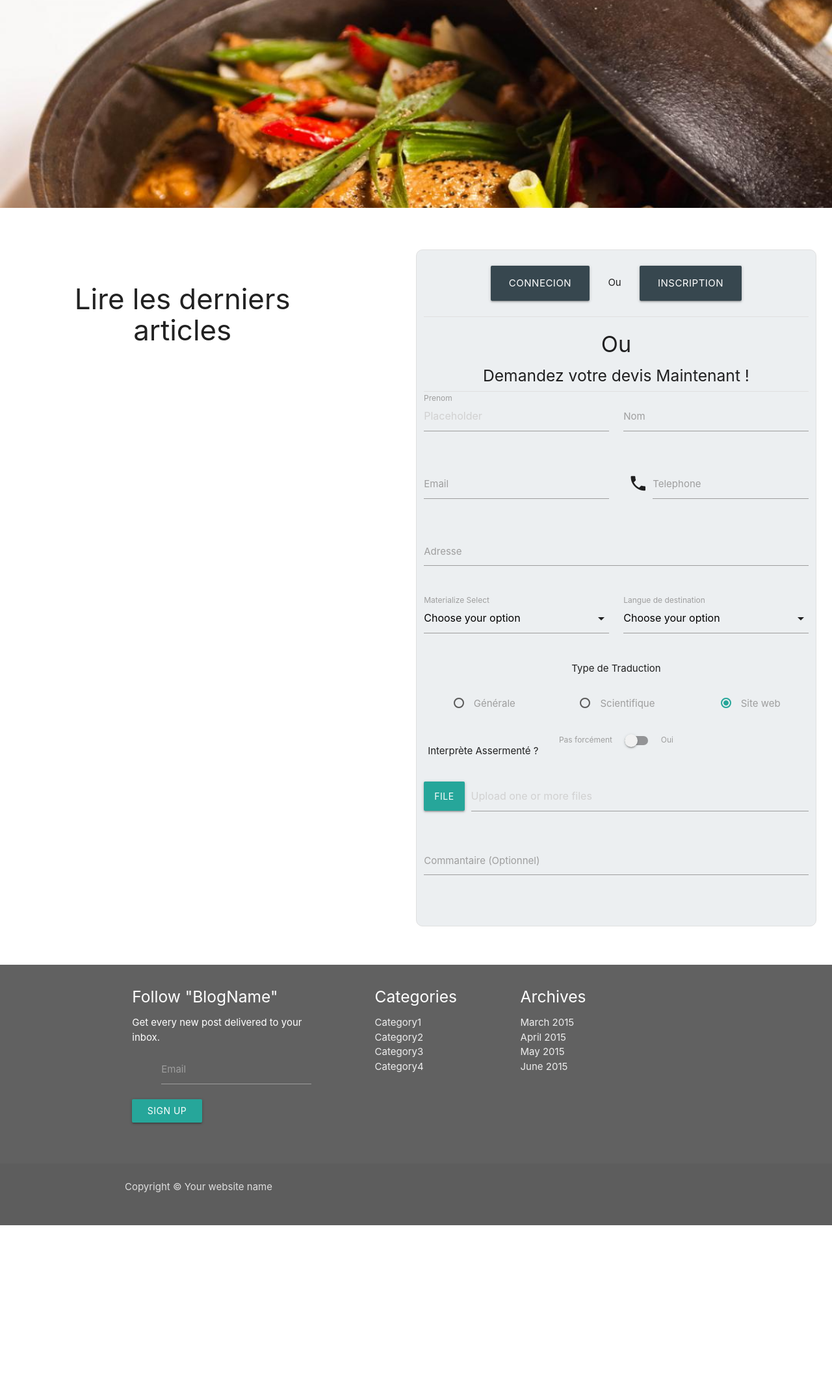
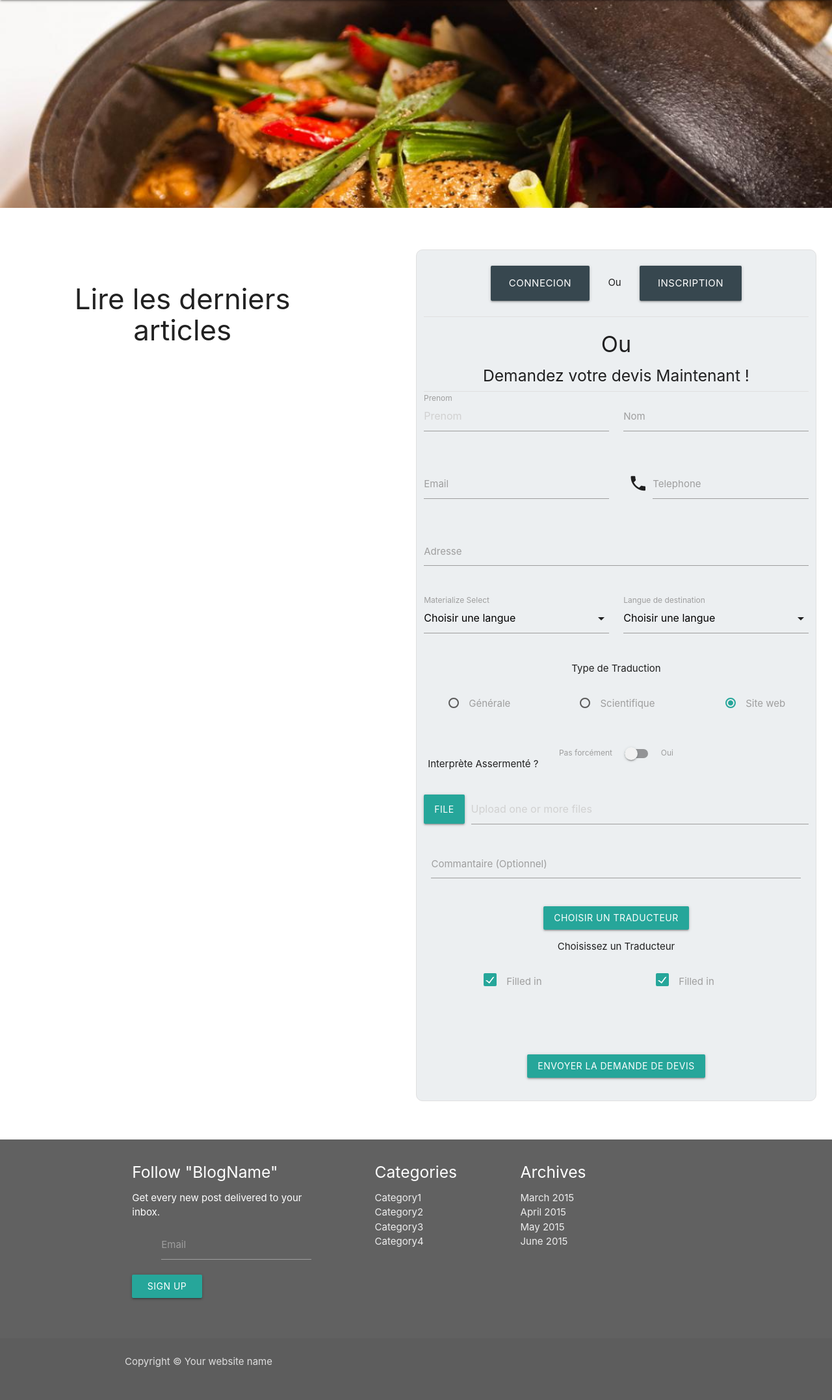
Before and after one commit to yaacine/my-traduction, a PHP site: page / in a window 1280 px wide. Shown: the part 64-2219 px from the top of the page at 65% size. Before the commit the page ends 1950 px from the top, so only its background shows below. Run offline with PHP 8.4, Linux system fonts and the light colour scheme; data comes from the database, SQL or seed files in the repository; data that the repository does not hold is empty.

Commit message:
working on form devis ask submission

```diff
--- /dev/null
+++ b/logout.php
@@ -0,0 +1,5 @@
+<?php
+session_start();
+session_destroy();
+header ("location: index.php");
+?>
--- a/models/traducteurModel.php
+++ b/models/traducteurModel.php
@@ -48,6 +48,16 @@ class TraducteurModel{
     return ($langues);
    }
 
+   //gets all trad with specified filtes in index.php
+   // langages + asérmenté
+   public function getFiltredTraducteur(){
+    DBManager::connection();
+    $langueQuery ='SELECT * FROM Traducteur t JOIN MaitriseLangue m on m.traducteur_id=t.idTraducteur and t.assermente=1';
+    $langues = (DBManager::$conn)->query($langueQuery);
+    return ($langues);
+
+   }
+
 
 
 
--- a/views/globalItems.php
+++ b/views/globalItems.php
@@ -9,7 +9,7 @@ class GlobalItems
             <meta charset="UTF-8" />
             <meta name="viewport" content="width=device-width, initial-scale=1.0" />
             <meta http-equiv="X-UA-Compatible" content="ie=edge" />
-            <!-- <meta http-equiv="pragma" content="no-cache" /> -->
+            <meta http-equiv="pragma" content="no-cache" />
             <!-- <link rel="stylesheet" href="styles/signupForm.css" />
     <link rel="stylesheet" href="styles/signinForm.css" /> -->
             <script type="text/javascript" src="./javascript/jquery.js"></script>
@@ -47,7 +47,15 @@ class GlobalItems
 
     public function getNavbar(){
     ?>
-        <nav id="navbar">
+        <ul id="dropdown1" class="dropdown-content">
+        <li><a href="#!">one</a></li>
+        <li><a href="#!">two</a></li>
+        <li class="divider"></li>
+        <li><a href="#!">three</a></li>
+        </ul>
+
+     <div class="navbar-fixed">
+     <nav id="navbar">
             <div class="nav-wrapper blue-grey darken-3">
                 <a href="#!" class="brand-logo">Logo</a>
                 <a href="#" data-target="mobile-demo" class="sidenav-trigger"><i class="material-icons">menu</i></a>
@@ -58,7 +66,7 @@ class GlobalItems
                     <li><a href="blog.html">Blog</a></li>
                     <li><a href="recrutement.php">Devenir Traducteur</a></li>
                 </ul>
-                <ul class="right hide-on-med-and-down   social-media-icons center-align">
+                <ul class="right hide-on-med-and-down   social-media-icons center-align right hide-on-med-and-down">
 
                     <li>
                         <a href=""><img src="./assets/png/001-linkedin.png" alt="linkedin logo" />
@@ -74,18 +82,25 @@ class GlobalItems
                             <img src="./assets/png/005-twitter.png" alt="twitter logo" />
                         </a>
                     </li>
+
+
                     <?php
                          session_start();
                          if (isset($_SESSION["loggedin"]) && $_SESSION["loggedin"] === true){
-                             echo'<li style="display=block" ><a  href="">
-                             <i class="large material-icons btn tooltipped" data-position="bottom" data-tooltip="Voire le profil">person</i>
+                             echo'  <li>
+                             <a class="dropdown-trigger" href="logout.php" data-target="dropdown1">'.$_SESSION["name"].'
+                                  <i class=" material-icons  tooltipped  right" data-position="bottom" data-tooltip="Voire le profil">person</i>
 
-                              </a> </li>';
+
+                             </a></li>';
                          }
                     ?>
                 </ul>
+
             </div>
         </nav>
+     </div>
+
         <?php
     }
     public function getFooter(){
--- a/views/indexView.php
+++ b/views/indexView.php
@@ -4,20 +4,23 @@ require_once __DIR__ . '/../models/traducteurModel.php';
 require_once __DIR__ . '/../controllers/authController.php';
 
 
-class IndexView{
-    public function getContent(){
+class IndexView
+{
+  public function getContent()
+  {
     //   header("Cache-Control: no-store, no-cache, must-revalidate, max-age=0");
     //  header("Cache-Control: post-check=0, pre-check=0", false);
     //  header("Pragma: no-cache");
 
-        $g= new GlobalItems();
+    $g = new GlobalItems();
     $g->getPageHead();
     $g->getNavbar();
 
-        $a= new ArticleModel();
+    $a = new ArticleModel();
     $t = new TraducteurModel();
     $articles = $a->getAllArticles();
-        $wilayas = $t->getAllTraducteursWilayas();
+    $langues = $t->getAllLanguages();
+    $langues2 = $t->getAllLanguages();
 
 ?>
 
@@ -27,21 +30,21 @@ class IndexView{
       <a class="carousel-item" href="#three!"><img src="./assets/slider/download.jpeg"></a>
       <a class="carousel-item" href="#four!"><img src="./assets/slider/download.jpeg"></a>
     </div>
-        <div  id="content">
+    <div id="content">
 
       <div class="row">
-          <div id="articles-section"  class="col s5">
+        <div id="articles-section" class="col s5">
           <h3 style="text-align: center">Lire les derniers articles</h4>
 
             <?php
-         foreach($articles as $row){
+            foreach ($articles as $row) {
               echo '
              <div class="card">
              <div class="card-image waves-effect waves-block waves-light">
                <img class="activator" src="./assets/slider/download.jpeg">
              </div>
              <div class="card-content">
-               <span class="card-title activator grey-text text-darken-4">'.$row['title'].'<i class="material-icons right">more_vert</i></span>
+               <span class="card-title activator grey-text text-darken-4">' . $row['title'] . '<i class="material-icons right">more_vert</i></span>
                <p>Enim deserunt quis veniam esse excepteur laborum exercitation culpa duis sunt sint ut. Nisi laborum eu sint sit ea nulla voluptate officia et et aute. Pariatur veniam esse Lorem consectetur reprehenderit elit. Magna ea laboris proident sunt labore voluptate eu velit nostrud commodo culpa in. Ad eu ipsum ad est aliqua ex dolor ad consequat velit do qui esse.</p>
                <p><a href="#">Lire la suite</a></p>
              </div>
@@ -60,66 +63,49 @@ class IndexView{
         <div id="empty-sction" class="col s1 "></div>
 
         <!-- partie droite (formulaire de demande de devis) -->
-          <div
-            id="form-sction"
-            class="col s6 center-align collection blue-grey lighten-5"
-          >
+        <div id="form-sction" class="col s6 center-align collection blue-grey lighten-5">
           <div id="user-control">
-              <a  href="#login" class="waves-effect waves-light btn-large  blue-grey darken-3 modal-trigger"
-                >Connecion</a
-              >
+            <a href="#login" class="waves-effect waves-light btn-large  blue-grey darken-3 modal-trigger">Connecion</a>
             Ou
-              <a href="#register-modal"  class="waves-effect waves-light btn-large blue-grey darken-3 modal-trigger"
-                >Inscription</a
-              >
+            <a href="#register-modal" class="waves-effect waves-light btn-large blue-grey darken-3 modal-trigger">Inscription</a>
           </div>
           <div class="divider"></div>
-              <span >
-                <h4 >Ou</h4>
+          <span>
+            <h4>Ou</h4>
           </span>
-              <span >
-                <h5 >Demandez votre devis Maintenant !</h5>
+          <span>
+            <h5>Demandez votre devis Maintenant !</h5>
           </span>
           <div class="divider"></div>
 
           <div id="form-data">
             <div class="row">
-                  <form class="col s12" method="post" action="demandeDevis.php">
+              <form class="col s12" method="post" enctype="multipart/form-data" action="demandeDevis.php">
                 <div class="row">
                   <div class="input-field col s6">
-                        <input
-                          placeholder="Placeholder"
-                          id="first_name"
-                          name="first_name"
-                          type="text"
-                          class="validate"
-                        />
+                    <input placeholder="Prenom" id="first_name" name="first_name" type="text" class="validate" />
                     <label for="first_name">Prenom</label>
                   </div>
                   <div class="input-field col s6">
-                        <input id="last_name" name="last_name"type="text" class="validate" />
+                    <input id="last_name" name="last_name" type="text" class="validate" />
                     <label for="last_name">Nom</label>
                   </div>
                 </div>
                 <div class="row">
                   <div class="input-field col s6">
-                        <input id="email"  name="email" type="email" class="validate" />
+                    <input id="email" name="email" type="email" class="validate" />
                     <label for="email">Email</label>
                   </div>
                   <div class="input-field col s6">
                     <i class="material-icons prefix">phone</i>
-                        <input id="icon_telephone"  name="icon_telephone" type="tel" class="validate" />
+                    <input id="icon_telephone" name="telephone" type="tel" class="validate" />
                     <label for="icon_telephone">Telephone</label>
                   </div>
                 </div>
 
                 <div class="row">
                   <div class="input-field col s12">
-                        <textarea
-                          id="adresse"
-                          name="adresse"
-                          class="materialize-textarea"
-                        ></textarea>
+                    <textarea id="adresse" name="adresse" class="materialize-textarea"></textarea>
                     <label for="adresse">Adresse</label>
                   </div>
                 </div>
@@ -127,21 +113,28 @@ class IndexView{
                 <!-- languages sources & destination choice ramener les langues dynamiquement -->
                 <div class="row">
                   <div class="input-field col s6">
-                      <select>
-                        <option value="" disabled selected>Choose your option</option>
-                        <option value="1">Option 1</option>
-                        <option value="2">Option 2</option>
-                        <option value="3">Option 3</option>
+                    <select name="langue_source">
+                      <option value="" disabled selected>Choisir une langue</option>
+
+                      <?php
+                      foreach ($langues as $row) {
+                        echo '<option value="'. $row['idLangue'].'">' . $row['designation'] . '</option>';
+                      }
+
+                      ?>
+
                     </select>
                     <label>Materialize Select</label>
                   </div>
 
                   <div class="input-field col s6">
-                        <select>
-                          <option value="" disabled selected>Choose your option</option>
-                          <option value="1">Option 1</option>
-                          <option value="2">Option 2</option>
-                          <option value="3">Option 3</option>
+                    <select name="langue_destination">
+                      <option value="" disabled selected>Choisir une langue</option>
+                      <?php
+                      foreach ($langues2 as $row) {
+                        echo '<option value="' . $row['idLangue'] . '">' . $row['designation'] . '</option>';
+                      }
+                      ?>
                     </select>
                     <label>Langue de destination</label>
                   </div>
@@ -151,34 +144,35 @@ class IndexView{
                 <!-- type de traduction général, scientifique, site web -->
                 <div class="row">
                   <p>Type de Traduction</p>
-                      <form class="row">
+                  <div class="row">
                     <p class="col s4">
                       <label>
-                            <input class="with-gap" name="group3" type="radio" checked />
+                        <input class="with-gap" name="type_traduction" type="radio" checked />
                         <span>Générale</span>
                       </label>
                     </p>
                     <p class="col s4">
                       <label>
-                            <input class="with-gap" name="group3" type="radio" checked />
+                        <input class="with-gap" name="type_traduction" type="radio" checked />
                         <span>Scientifique</span>
                       </label>
                     </p>
                     <p class="col s4">
                       <label>
-                            <input class="with-gap" name="group3" type="radio" checked />
+                        <input class="with-gap" name="type_traduction" type="radio" checked />
                         <span>Site web</span>
                       </label>
                     </p>
                   </div>
+                </div>
 
                 <!-- assermenté ou pas  -->
-                     <div class="row" >
+                <div class="row">
                   <p class="col s4">Interprète Assermenté ?</p>
                   <div class="switch col s4">
                     <label>
                       Pas forcément
-                          <input type="checkbox">
+                      <input name="assermente" type="checkbox">
                       <span class="lever"></span>
                       Oui
                     </label>
@@ -187,30 +181,76 @@ class IndexView{
 
 
                 <!-- file uploader -->
-                    <form action="#">
+                <div>
                   <div class="file-field input-field">
                     <div class="btn">
                       <span>File</span>
-                          <input type="file" multiple>
+                      <input type="file" name="fileToUpload" multiple>
                     </div>
                     <div class="file-path-wrapper">
-                          <input class="file-path validate" type="text" placeholder="Upload one or more files">
+                      <input class="file-path validate" name="fileToUpload" type="text" id="fileToUpload" placeholder="Upload one or more files">
                     </div>
                   </div>
-                    </form>
+                </div>
 
                 <!-- commantaire optionnel -->
 
-                      <form class="col s12">
+                <div class="col s12">
                   <div class="row">
                     <div class="input-field col s12">
-                            <textarea id="textarea1" class="materialize-textarea"></textarea>
+                      <textarea name="comment" id="textarea1" class="materialize-textarea"></textarea>
                       <label for="textarea1">Commantaire (Optionnel) </label>
                     </div>
                   </div>
-                      </form>
+                </div>
+
+                <script type="text/javascript">
+                  $(document).ready(function() {
+
+                    $("#getTraducteurs").click(function() {
+
+                      $.ajax({ //create an ajax request to display.php
+                        type: "GET",
+                        url: "traducteursSearch.php",
+                        dataType: "html", //expect html to be returned
+                        success: function(response) {
+                          $("#responsecontainer").html(response);
+                          //alert(response);
+                        }
+
+                      });
+                    });
+                  });
+                </script>
 
 
+
+                <input type="button" id="getTraducteurs" class=" btn" value="Choisir un traducteur" />
+                <br>
+
+                <div id="responsecontainer" align="center">
+                  <div class="row">
+                    <p>Choisissez un Traducteur</p>
+                    <div class="row">
+                      <p class="col s12 m6">
+                        <label>
+                          <input type="checkbox" name="traducteurs_ckecked[]" value="hamid" class="filled-in" checked="checked" />
+                          <span>Filled in</span>
+                        </label>
+                      </p>
+                      <p class="col s4">
+                        <label>
+                          <input type="checkbox" name="traducteurs_ckecked[]"  value="yacine" class="filled-in" checked="checked" />
+                          <span>Filled in</span>
+                        </label>
+                      </p>
+
+                    </div>
+                  </div>
+
+                </div>
+                <br><br>
+                <button type="submit" class="waves-effect waves-light btn" name="submit-ask">Envoyer la demande de devis</button>
               </form>
             </div>
 
@@ -235,7 +275,7 @@ class IndexView{
       <div class="modal-content center">
         <h4>Connexion</h4>
         <br>
-          <form class="" method="post" action="login.php" >
+        <form class="" method="post" action="login.php">
           <div class="input-field">
             <i class="material-icons prefix">person</i>
             <input type="text" name="email-login" id="name">
@@ -256,7 +296,7 @@ class IndexView{
           </div>
           <br>
 
-            <input type="submit"  name="submit" value="Login" class="btn btn-large">
+          <input type="submit" name="submit" value="Login" class="btn btn-large">
 
         </form>
 
@@ -275,14 +315,14 @@ class IndexView{
       <div class="modal-content">
         <h4>Register</h4>
         <div class="col s6">
-            <form class="" method="post" action="register.php" >
+          <form class="" method="post" action="register.php">
             <div class="row">
               <div class="input-field col s12">
                 <input id="Name" type="text" name="name" class="validate">
                 <label for="Name">Name</label>
               </div>
               <div class="input-field col s12">
-              <input id="Email" type="email" name="email"  class="validate">
+                <input id="Email" type="email" name="email" class="validate">
                 <label for="Email">Email</label>
               </div>
               <!-- <div class="input-field col s12">
@@ -290,11 +330,11 @@ class IndexView{
               <label for="Phone">Phone</label>
             </div> -->
               <div class="input-field col s12">
-              <input id="Password" type="password" name="password"  class="validate">
+                <input id="Password" type="password" name="password" class="validate">
                 <label for="Password">Password</label>
               </div>
               <div class="input-field col s12">
-              <input id="CnfPassword" type="password" name="confirm_password"  class="validate">
+                <input id="CnfPassword" type="password" name="confirm_password" class="validate">
                 <label for="CnfPassword">Confirm Password</label>
               </div>
               <div class="input-field col s12">
@@ -315,7 +355,6 @@ class IndexView{
 
     $g->getFooter();
   }
-
 }
 
 
```
Also changed, not shown: demandeDevis.php (+111 -5 lines), javascript/navBar.js (+9 -5 lines), models/demandeDevisModel.php (added, +43 -0 lines), traducteursSearch.php (added, +10 -0 lines), views/javascript/navBar.js (+7 -4 lines), uploads/08:32:40pmSQLite370.svg.png (added), 1 other file. Lines whose indentation alone changed are shown as unchanged.
